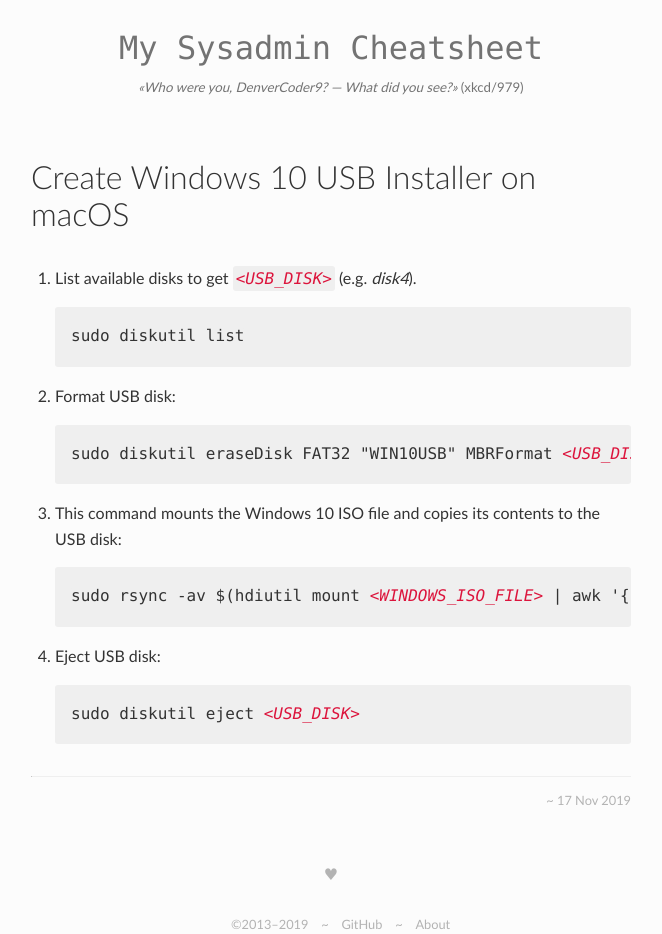
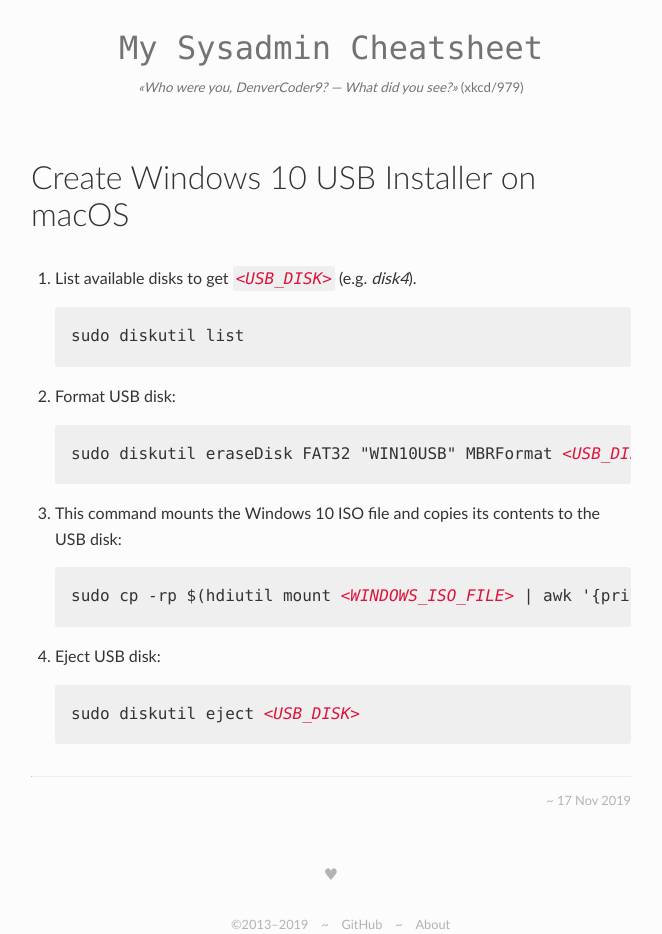
Before and after one commit to j7k6/docs.j7k6.org, a Jekyll site: the page built from _posts/2019-11-17-windows-10-usb-installer-macos.md, in a window 1280 px wide. Shown: the whole page, without its empty margins (309-971 px from the left). Built offline with Jekyll 4.4.1, drawn with Linux system fonts in a browser that asks for light colours; some web fonts are replaced.

Commit message:
win10usb

````diff
--- a/_posts/2019-11-17-windows-10-usb-installer-macos.md
+++ b/_posts/2019-11-17-windows-10-usb-installer-macos.md
@@ -13,7 +13,7 @@
    ```
 3. This command mounts the Windows 10 ISO file and copies its contents to the USB disk:
    ```bash
-   sudo rsync -av $(hdiutil mount <$WINDOWS_ISO_FILE> | awk '{print $2}')/. /Volumes/WIN10USB/
+   sudo cp -rp $(hdiutil mount <$WINDOWS_ISO_FILE> | awk '{print $2}')/. /Volumes/WIN10USB/
    ```
 4. Eject USB disk:
    ```
````
